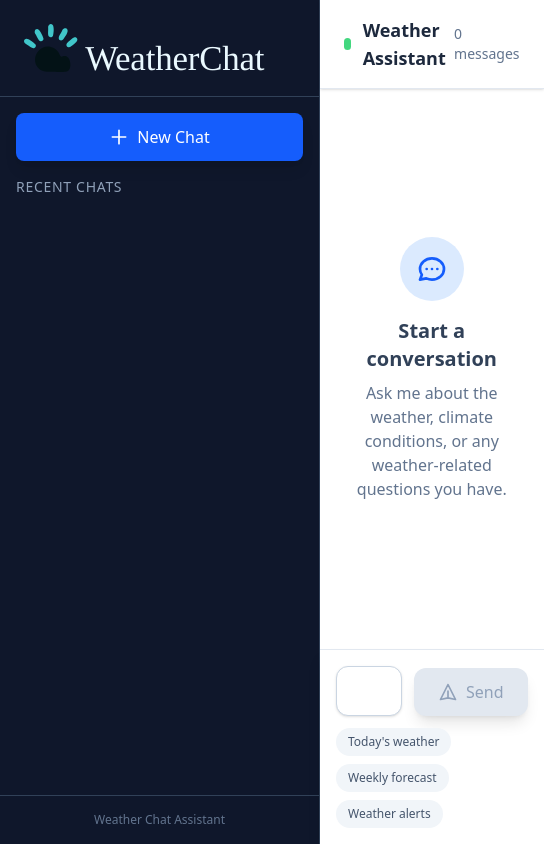
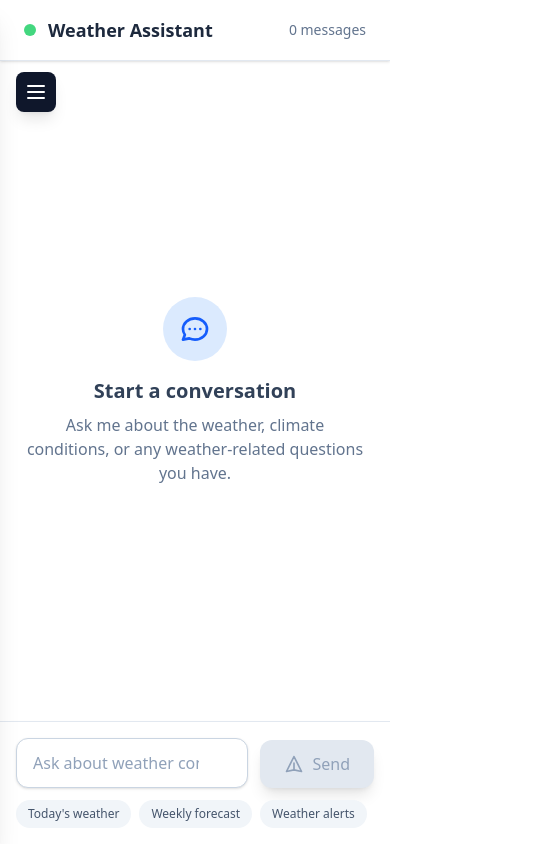
Before and after one commit to SaketFulewar/Weather-Chat, a React (Vite) app: page / in a window 390 px wide. Shown: the whole page, 544 px wide, since content can reach past the window. Built offline with nearby package versions, Linux system fonts and the light colour scheme; a web font is replaced by a local one.

Commit message:
Minor Ui Fixes

```diff
--- a/src/components/SideBar.jsx
+++ b/src/components/SideBar.jsx
@@ -1,28 +1,52 @@
 import WeatherChatLogo from "./WeatherChatLogo";
 import { Link } from "react-router";
 import { useCreateNewChat } from "../hooks/chat.js";
-import {useContext} from "react";
-import {LocalChatStore} from "../context/DataStoreContext.jsx";
+import { useContext, useState } from "react";
+import { LocalChatStore } from "../context/DataStoreContext.jsx";
 
 function SideBar() {
-    const newChat = useCreateNewChat()
-    const {data, _} = useContext(LocalChatStore)
-    function handleClick(){
-        newChat()
+    const newChat = useCreateNewChat();
+    const { data, _ } = useContext(LocalChatStore);
+    const [isMobileMenuOpen, setIsMobileMenuOpen] = useState(false);
+
+    function handleClick() {
+        newChat();
+        setIsMobileMenuOpen(false); // Close mobile menu after creating new chat
     }
-  // const navigate = useNavigate();
-  // const { data, setData } = useContext(LocalChatStore);
-  //
-  // const createNewChatSession = () => {
-  //   const date = new Date()
-  //   const newChat = createNewChat(date.getTime());
-  //   setData(prev => [...prev, newChat]);
-  //   navigate(`/chat/${newChat.chatId}`, { replace: true });
-  // };
+
+    function toggleMobileMenu() {
+        setIsMobileMenuOpen(!isMobileMenuOpen);
+    }
 
     return (
-    <div className="w-80 bg-slate-900 h-screen flex flex-col border-r border-slate-700 shadow-xl">
+        <>
+            <button
+                onClick={toggleMobileMenu}
+                className="lg:hidden fixed top-18 left-4 z-50 bg-slate-900 text-white p-2 rounded-lg shadow-lg"
+            >
+                <svg className="w-6 h-6" fill="none" stroke="currentColor" viewBox="0 0 24 24">
+                    {isMobileMenuOpen ? (
+                        <path strokeLinecap="round" strokeLinejoin="round" strokeWidth={2} d="M6 18L18 6M6 6l12 12" />
+                    ) : (
+                        <path strokeLinecap="round" strokeLinejoin="round" strokeWidth={2} d="M4 6h16M4 12h16M4 18h16" />
+                    )}
+                </svg>
+            </button>
 
+            {isMobileMenuOpen && (
+                <div
+                    className="lg:hidden fixed inset-0 bg-black bg-opacity-50 z-40"
+                    onClick={() => setIsMobileMenuOpen(false)}
+                />
+            )}
+
+            {/* Sidebar */}
+            <div className={`
+                w-80 bg-slate-900 h-screen flex flex-col border-r border-slate-700 shadow-xl
+                fixed lg:relative z-40
+                transform transition-transform duration-300 ease-in-out
+                ${isMobileMenuOpen ? 'translate-x-0' : '-translate-x-full lg:translate-x-0'}
+            `}>
                 <div className="p-6 border-b border-slate-700">
                     <WeatherChatLogo />
                 </div>
@@ -51,6 +75,7 @@ function SideBar() {
                             <Link
                                 key={ele.chatId}
                                 to={`/chat/${ele.chatId}`}
+                                onClick={() => setIsMobileMenuOpen(false)} // Close mobile menu when navigating
                                 className="block px-3 py-3 rounded-lg text-slate-300 hover:bg-slate-800 hover:text-white transition-all duration-200 group border border-transparent hover:border-slate-600"
                             >
                                 <div className="flex items-center gap-3">
@@ -71,8 +96,8 @@ function SideBar() {
                         Weather Chat Assistant
                     </div>
                 </div>
-
             </div>
+        </>
     );
 }
 
--- a/src/components/WeatherChatLogo.jsx
+++ b/src/components/WeatherChatLogo.jsx
@@ -5,7 +5,7 @@ export default function WeatherChatLogo() {
             xmlSpace="preserve"
             version="1.1"
             style={{
-        height: "3rem",
+                height: "2.5rem",
                 shapeRendering: "geometricPrecision",
                 textRendering: "geometricPrecision",
                 imageRendering: "optimizeQuality",
@@ -23,7 +23,7 @@ export default function WeatherChatLogo() {
             font-weight: normal;
             src: url("#FontID0") format(svg);
           }
-          .fil2 { fill: #031216 }
+          .fil2 { fill: #FFFFFF }
           .fil0 { fill: #41C6CA }
           .fil1 { fill: #EAF9FF }
           .fnt0 { font-weight: normal; font-size: 1022.6px; font-family: 'Poppins' }
```
Lines whose indentation alone changed are shown as unchanged.
